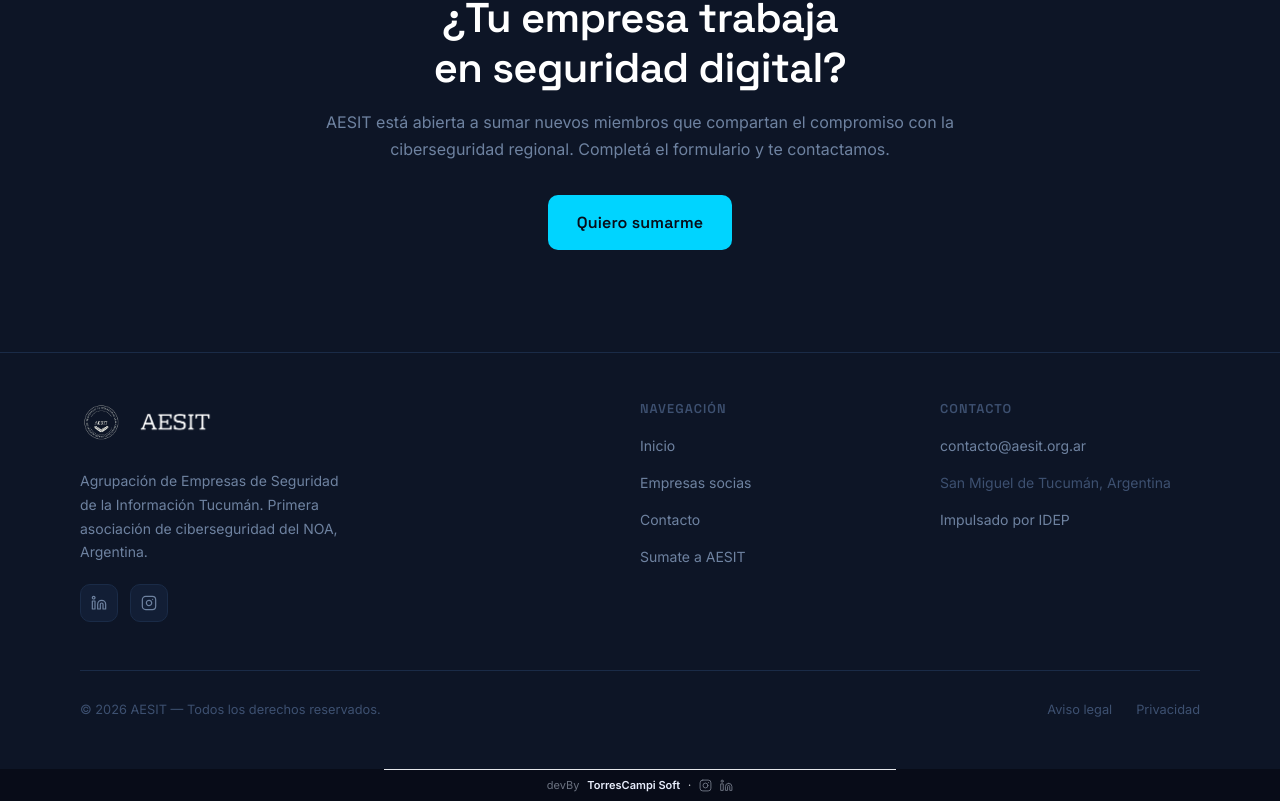
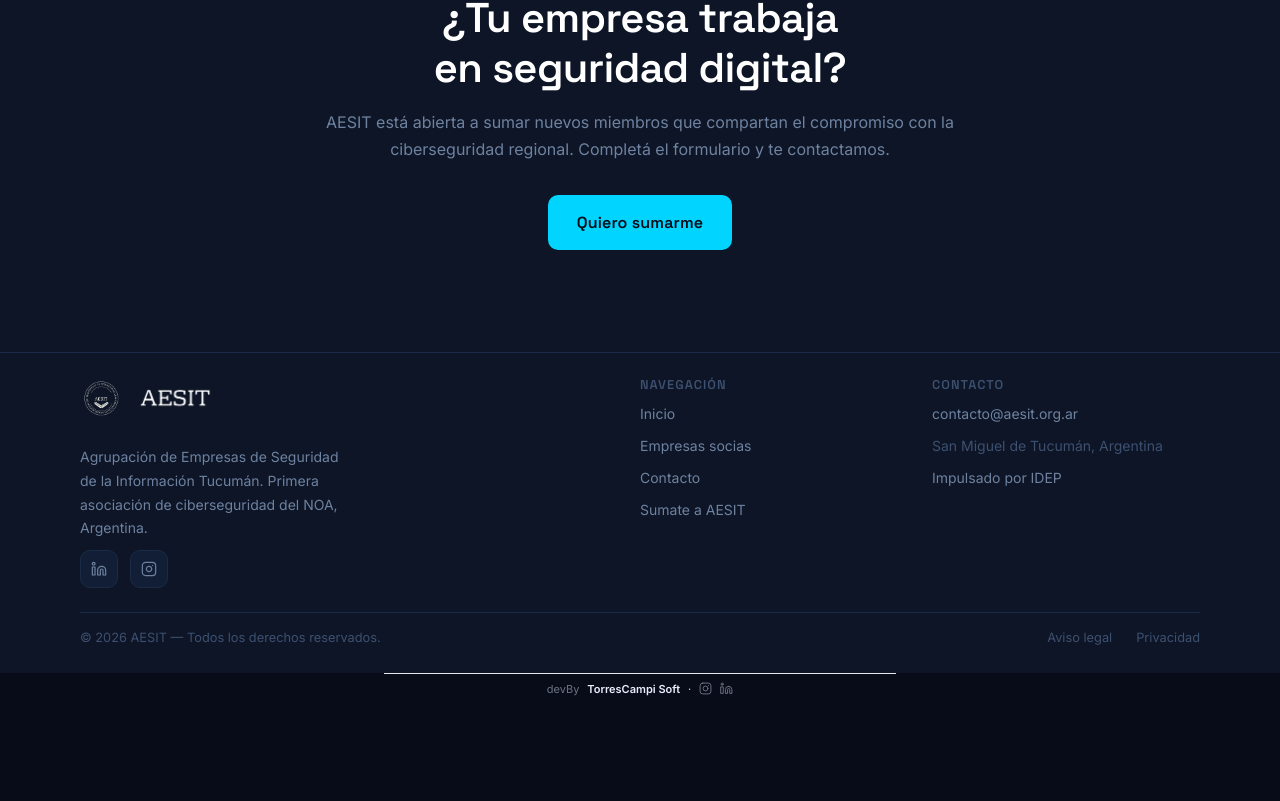
Before and after one commit to devbytorrescampi/landing-aesit, a Next.js app: page /socios in a window 1280 px wide. Shown: the part 1980-2781 px from the top of the page. After the commit the page ends 2684 px from the top, so only its background shows below. Built offline with nearby package versions, Linux system fonts and the light colour scheme.

Commit message:
style: reducir altura del footer principal a la mitad

```diff
--- a/app/globals.css
+++ b/app/globals.css
@@ -819,14 +819,14 @@ a:focus-visible {
 .footer {
   background-color: var(--surface);
   border-top: 1px solid var(--border);
-  padding-block: 3rem;
+  padding-block: 1.5rem;
 }
 
 .footer__grid {
   display: grid;
   grid-template-columns: 1fr;
-  gap: 2.5rem;
-  margin-bottom: 3rem;
+  gap: 1.5rem;
+  margin-bottom: 1.5rem;
 }
 
 @media (min-width: 640px) {
@@ -846,7 +846,7 @@ a:focus-visible {
   color: var(--text-muted);
   font-size: 0.875rem;
   max-width: 30ch;
-  margin-bottom: 1.25rem;
+  margin-bottom: 0.6rem;
 }
 
 .footer__socials {
@@ -890,7 +890,7 @@ a:focus-visible {
   letter-spacing: 0.08em;
   text-transform: uppercase;
   color: var(--text-faint);
-  margin-bottom: 1rem;
+  margin-bottom: 0.5rem;
 }
 
 .footer__col ul {
@@ -899,7 +899,7 @@ a:focus-visible {
   margin: 0;
   display: flex;
   flex-direction: column;
-  gap: 0.6rem;
+  gap: 0.3rem;
 }
 
 .footer__col ul li a {
@@ -917,7 +917,7 @@ a:focus-visible {
   justify-content: space-between;
   flex-wrap: wrap;
   gap: 1rem;
-  padding-top: 1.75rem;
+  padding-top: 0.875rem;
   border-top: 1px solid var(--border);
 }
 
```
